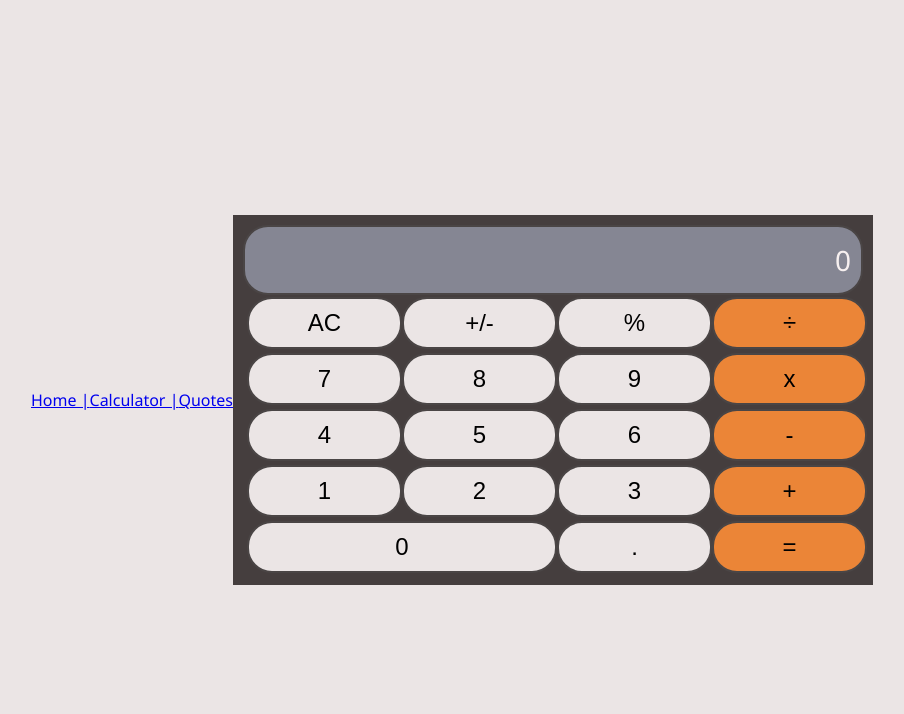
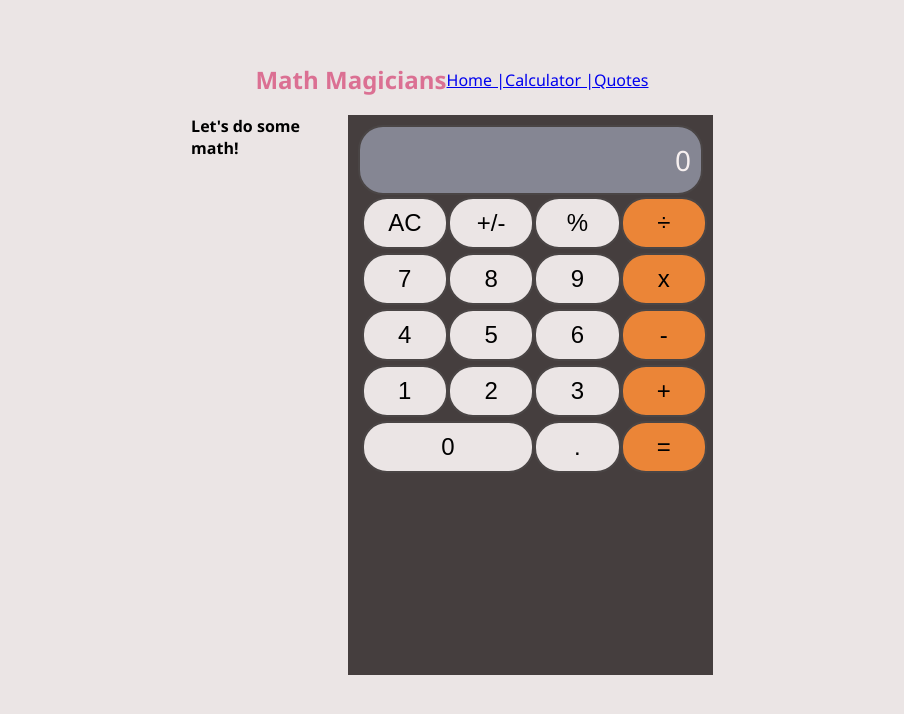
Before and after one commit to Addisu87/math-magicians, a React (Create React App) app: page /calculator in a window 1280 px wide. Shown: the top 714 px of the page, without its empty margins (188-1092 px from the left). Built offline with nearby package versions, Linux system fonts and the light colour scheme.

Commit message:
Add style for linked pages

```diff
--- a/package.json
+++ b/package.json
@@ -12,6 +12,7 @@
     "react-dom": "^18.2.0",
     "react-router-dom": "^6.3.0",
     "react-scripts": "^5.0.1",
+    "styled-components": "^5.3.5",
     "web-vitals": "^2.1.4"
   },
   "scripts": {
--- a/src/App.css
+++ b/src/App.css
@@ -13,6 +13,7 @@
   height: 100vh;
   background-color: var(--dark);
   display: flex;
+  flex-direction: column;
   align-items: center;
   justify-content: center;
 }
--- a/src/App.js
+++ b/src/App.js
@@ -11,9 +11,9 @@ function App() {
       <Router>
         <Navbar />
         <Routes>
-          <Route path="/home" element={<Home />} />
-          <Route path="/calculator" element={<Calculator />} />
-          <Route path="/quotes" element={<Quotes />} />
+          <Route path="/" element={<Home />} />
+          <Route path="calculator" element={<Calculator />} />
+          <Route path="quotes" element={<Quotes />} />
         </Routes>
       </Router>
     </div>
--- a/src/components/Calculator.js
+++ b/src/components/Calculator.js
@@ -1,4 +1,5 @@
 import React, { useState } from 'react';
+import styled from 'styled-components';
 import RowDisplay from './RowDisplay';
 import calculate from '../logic/calculate';
 import Button from './Button';
@@ -22,7 +23,10 @@ function Calculator() {
 
   const { next, total, operation } = state;
   return (
-    <div className="container">
+    <Wrapper>
+      <h4 className="doMath">Let&apos;s do some math!</h4>
+
+      <CalcContainer>
         <RowDisplay next={next} total={total} operation={operation} />
 
         <div className="rowBtn normal">
@@ -58,8 +62,24 @@ function Calculator() {
           <Button type="button" label="." onClick={handleClick} />
           <Button type="operator" label="=" onClick={handleClick} />
         </div>
-    </div>
+      </CalcContainer>
+    </Wrapper>
   );
 }
 
 export default Calculator;
+
+const Wrapper = styled.div`
+  display: flex;
+  height: 80vh;
+  & .doMath {
+    flex: 1;
+  }
+`;
+
+const CalcContainer = styled.div`
+  background-color: var(--bg-color);
+  height: 70vh;
+  padding: 10px;
+  width: 70%;
+`;
--- a/src/components/Home.js
+++ b/src/components/Home.js
@@ -1,13 +1,41 @@
 import React from 'react';
+import styled from 'styled-components';
 
 function Home() {
   return (
-    <main>
-      <h2>Math Magicians</h2>
+    <HomeContainer>
       <h4>Welcome to our page!</h4>
-      <p>Hi Addisu</p>
-    </main>
+      <p>
+        Emmet Abbreviation Lorem, ipsum dolor sit amet consectetur adipisicing
+        elit. Praesentium facere numquam nobis minus ipsam quaerat doloremque
+        aliquam suscipit vero, vitae dolorem ab laboriosam laudantium voluptatum
+        magni libero iusto error eos?
+      </p>
+
+      <p>
+        Emmet Abbreviation Lorem, ipsum dolor sit amet consectetur adipisicing
+        elit. Praesentium facere numquam nobis minus ipsam quaerat doloremque
+        aliquam suscipit vero, vitae dolorem ab laboriosam laudantium voluptatum
+        magni libero iusto error eos?
+      </p>
+    </HomeContainer>
   );
 }
 
 export default Home;
+
+const HomeContainer = styled.div`
+  display: flex;
+  flex-direction: column;
+  justify-content: center;
+  align-items: center;
+  height: 80vh;
+  & h4 {
+    font-weight: 700;
+  }
+
+  & p {
+    width: 70%;
+    font-weight: lighter;
+  }
+`;
--- a/src/components/Navbar.js
+++ b/src/components/Navbar.js
@@ -1,14 +1,39 @@
 import React from 'react';
 import { Link } from 'react-router-dom';
+import styled from 'styled-components';
 
 function Navbar() {
   return (
-    <nav>
-      <Link to="/home">Home |</Link>
-      <Link to="/calculator">Calculator |</Link>
-      <Link to="/quotes">Quotes</Link>
-    </nav>
+    <Nav>
+      <Title>Math Magicians</Title>
+      <Links>
+        <Link to="/">Home |</Link>
+        <Link to="/calculator">Calculator |</Link>
+        <Link to="/quotes">Quotes</Link>
+      </Links>
+    </Nav>
   );
 }
 
 export default Navbar;
+
+const Nav = styled.header`
+  display: flex;
+  justify-content: space-between;
+  align-items: center;
+  height: 70px;
+  padding: 10px 30px;
+`;
+
+const Title = styled.h2`
+  font-size: 24px;
+  font-weight: 700;
+  line-height: 20px;
+  text-decoration: none;
+  color: palevioletred;
+`;
+
+const Links = styled.div`
+  display: flex;
+  justify-content: space-between;
+`;
--- a/src/components/Quotes.js
+++ b/src/components/Quotes.js
@@ -1,12 +1,10 @@
 import React from 'react';
+import styled from 'styled-components';
 
 function Quotes() {
   return (
-    <main>
-      <div>
-        <h2>Math Magicians</h2>
-      </div>
-      <ul>
+    <Main>
+      <QouteList>
         <li>
           <q>Pure mathematics is, in its way, the poetry of logical ideas.</q>
           {' '}
@@ -33,9 +31,22 @@ function Quotes() {
           </q>
           — Dean Schlicter
         </li>
-      </ul>
-    </main>
+      </QouteList>
+    </Main>
   );
 }
 
 export default Quotes;
+
+const Main = styled.div`
+  display: flex;
+  flex-direction: column;
+  justify-content: center;
+  align-items: center;
+  height: 77vh;
+  margin: 10px 0;
+`;
+
+const QouteList = styled.ul`
+  list-style-type: none;
+`;
--- a/src/index.css
+++ b/src/index.css
@@ -22,13 +22,6 @@ body {
   font-family: 'Segoe UI', Tahoma, Geneva, Verdana, sans-serif;
   -webkit-font-smoothing: antialiased;
   -moz-osx-font-smoothing: grayscale;
-}
-
-.container {
-  background-color: var(--bg-color);
-  height: auto;
-  padding: 10px;
-  width: 50%;
 }
 
 .rowBtn {
```
Also changed, not shown: src/components/calcContainer.js (deleted, +0 -14 lines), 1 other file (tests, documents, lock files or other folders). Lines whose indentation alone changed are shown as unchanged.
